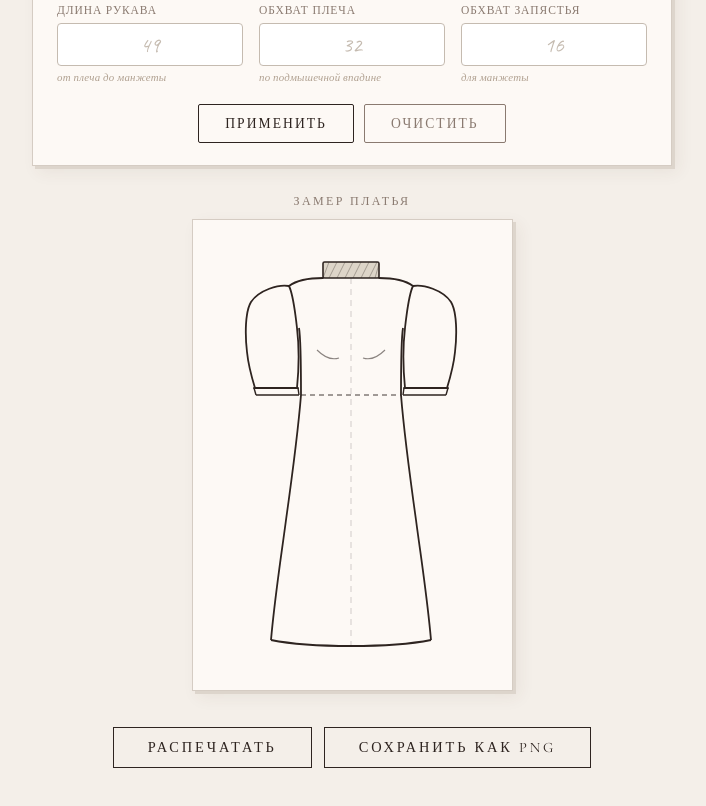
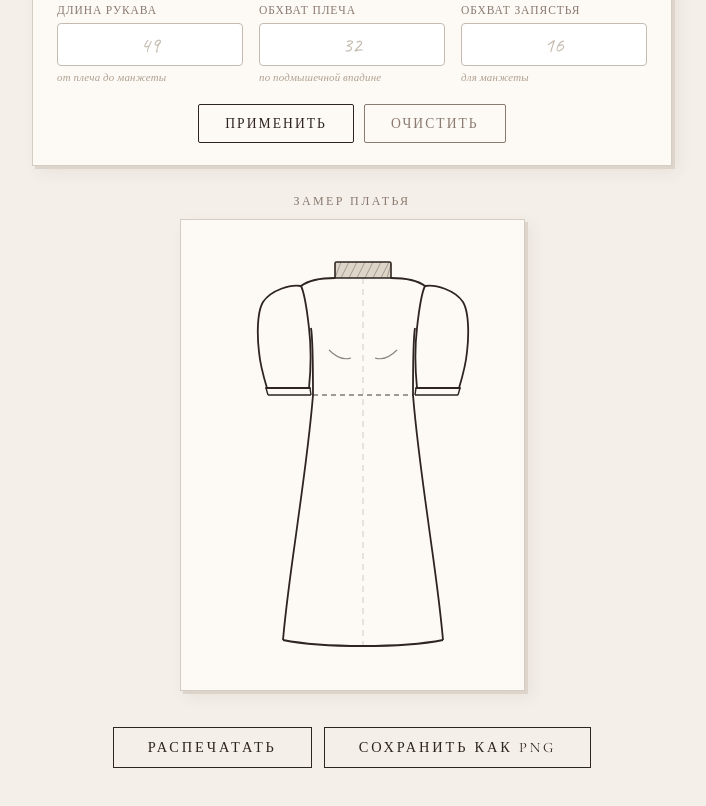
Before and after one commit to krwg/merka, a plain HTML site: page docs/index.html in a window 1280 px wide. Shown: the part 448-1254 px from the top of the page, without its empty margins (288-994 px from the left). Drawn offline with nearby package versions, Linux system fonts and the light colour scheme.

Commit message:
Adjust SVG dimensions in index.html

```diff
--- a/docs/index.html
+++ b/docs/index.html
@@ -304,7 +304,7 @@
 <div class="sketch-wrap">
   <div class="sketch-label">Замер платья</div>
   <div class="sketch-card" id="sketch-card">
-    <svg width="275" height="430" viewBox="0 0 275 430" fill="none" xmlns="http://www.w3.org/2000/svg">
+    <svg width="299" height="430" viewBox="-24 0 299 430" fill="none" xmlns="http://www.w3.org/2000/svg">
 
       <!-- ── COLLAR ── -->
       <rect x="102" y="22" width="56" height="16" rx="1.5" fill="#ddd5c8" stroke="#2e2420" stroke-width="1.6"/>
@@ -401,7 +401,7 @@
       <line x1="14" y1="46" x2="14" y2="155" stroke="#6a5a4a" stroke-width="0.9" stroke-dasharray="3,3"/>
       <line x1="10" y1="46" x2="18" y2="46" stroke="#6a5a4a" stroke-width="1.1"/>
       <line x1="10" y1="155" x2="18" y2="155" stroke="#6a5a4a" stroke-width="1.1"/>
-      <text id="m-dr" x="9" y="106" text-anchor="middle" class="meas-text" transform="rotate(-90,9,106)">___  см</text>
+      <text id="m-dr" x="16" y="106" text-anchor="middle" class="meas-text" transform="rotate(-90,16,106)">___  см</text>
       </g>
 
       <g class="meas-group" id="meas-di">
@@ -409,7 +409,7 @@
       <line x1="10" y1="38" x2="10" y2="400" stroke="#6a5a4a" stroke-width="0.9" stroke-dasharray="3,3"/>
       <line x1="6" y1="38" x2="14" y2="38" stroke="#6a5a4a" stroke-width="1.1"/>
       <line x1="6" y1="400" x2="14" y2="400" stroke="#6a5a4a" stroke-width="1.1"/>
-      <text id="m-di" x="6" y="222" text-anchor="middle" class="meas-text" transform="rotate(-90,6,222)">___  см</text>
+      <text id="m-di" x="16" y="222" text-anchor="middle" class="meas-text" transform="rotate(-90,16,222)">___  см</text>
       </g>
 
       <g class="meas-group" id="meas-dpl">
@@ -556,7 +556,7 @@
     });
     clone.querySelectorAll('.meas-group:not(.visible)').forEach(g => g.remove());
 
-    const w = 275;
+    const w = 299;
     const h = 430;
     const scale = 2;
     const pad = 24;
```
